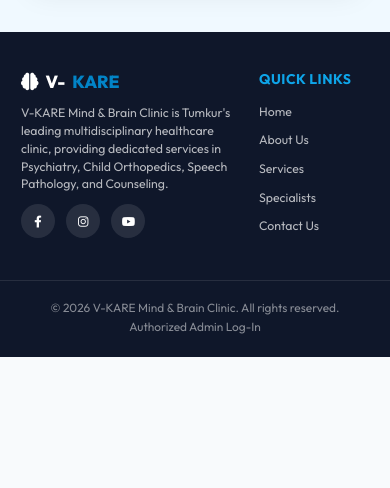
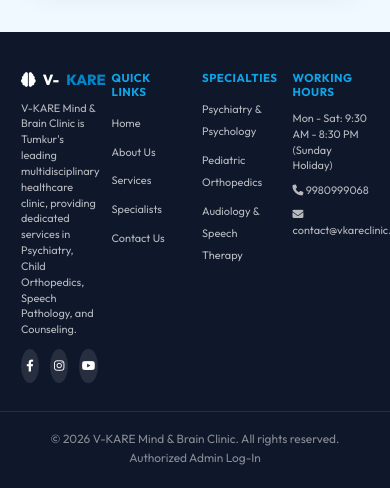
Before and after one commit to mrangaswamy061/V_KARE-main-and-brain-clinic, a website: page index.html in a window 390 px wide. Shown: the part 9637-10125 px from the top of the page. Before the commit the page ends 9994 px from the top, so only its background shows below. Drawn offline with Linux system fonts and the light colour scheme.

Commit message:
Enforce strict 4-column side-by-side footer grid across all screen sizes

```diff
--- a/styles.css
+++ b/styles.css
@@ -2046,8 +2046,8 @@ html, body {
     }
 
     .footer-grid {
-        grid-template-columns: 1fr 1fr;
-        gap: 2rem;
+        grid-template-columns: 1.2fr 0.9fr 1.1fr 1fr;
+        gap: 1.5rem;
     }
 }
 
@@ -2241,24 +2241,29 @@ html, body {
         overflow-y: auto !alignment;
     }
 
-    /* Footer Mobile Side-by-Side Columns */
+    /* Footer Strict 4-Column Side-by-Side Grid */
     .footer-grid {
-        display: flex;
-        flex-wrap: nowrap;
-        overflow-x: auto;
-        -webkit-overflow-scrolling: touch;
-        gap: 2rem;
-        padding-bottom: 1rem;
-        scrollbar-width: none;
-    }
-
-    .footer-grid::-webkit-scrollbar {
-        display: none;
+        display: grid !important;
+        grid-template-columns: repeat(4, 1fr) !important;
+        gap: 1rem !important;
+        align-items: flex-start !important;
     }
 
     .footer-col {
-        flex: 0 0 210px;
-        min-width: 210px;
+        min-width: 0 !important;
+        flex: unset !important;
+    }
+
+    .footer-col h3 {
+        font-size: 1.05rem !important;
+    }
+
+    .footer-col h4 {
+        font-size: 0.82rem !important;
+    }
+
+    .footer-col p, .footer-col ul li a {
+        font-size: 0.78rem !important;
     }
 
     .footer-bottom .container {
```
